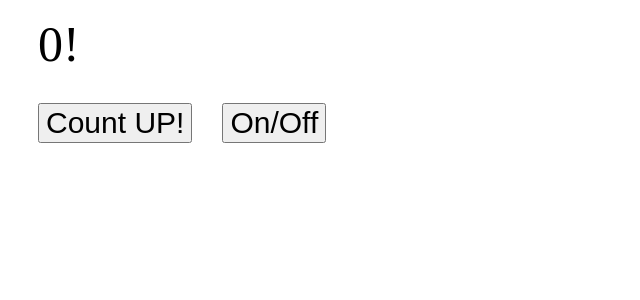
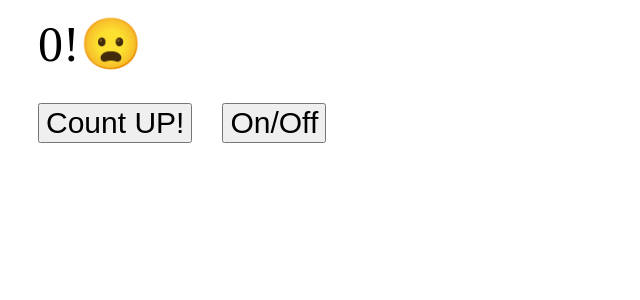
Before and after one commit to An39nA0219/sekaino-nabeatsu2, a React (Create React App) app: page / in a window 1280 px wide. Shown: the top 300 px of the page, without its empty margins (0-640 px from the left). Built offline with nearby package versions, Linux system fonts and the light colour scheme.

Commit message:
useEffectを使ったバグ修正

```diff
--- a/src/App.js
+++ b/src/App.js
@@ -1,4 +1,5 @@
-import React, { useState } from "react";
+/* eslint-disable react-hooks/exhaustive-deps */
+import React, { useState, useEffect } from "react";
 import "./App.css";
 
 function App() {
@@ -10,6 +11,7 @@ function App() {
   const onClickSwitchStatus = () => {
     setDisplayStatus(!displayStatus);
   }
+  useEffect(() => {
   if (num > 0) {
     if (num % 3 === 0) {
       displayStatus || setDisplayStatus(true);
@@ -17,12 +19,14 @@ function App() {
       displayStatus && setDisplayStatus(false);
     }
   }
+  }, [num]);
 
   return (
     <>
       <div>
         <span>{num}!</span>
         {displayStatus && <span>🤪</span>}
+        {displayStatus || <span>😦</span>}
       </div>
       <button onClick={onClickCountUp}>Count UP!</button>
       <button onClick={onClickSwitchStatus}>On/Off</button>
```
